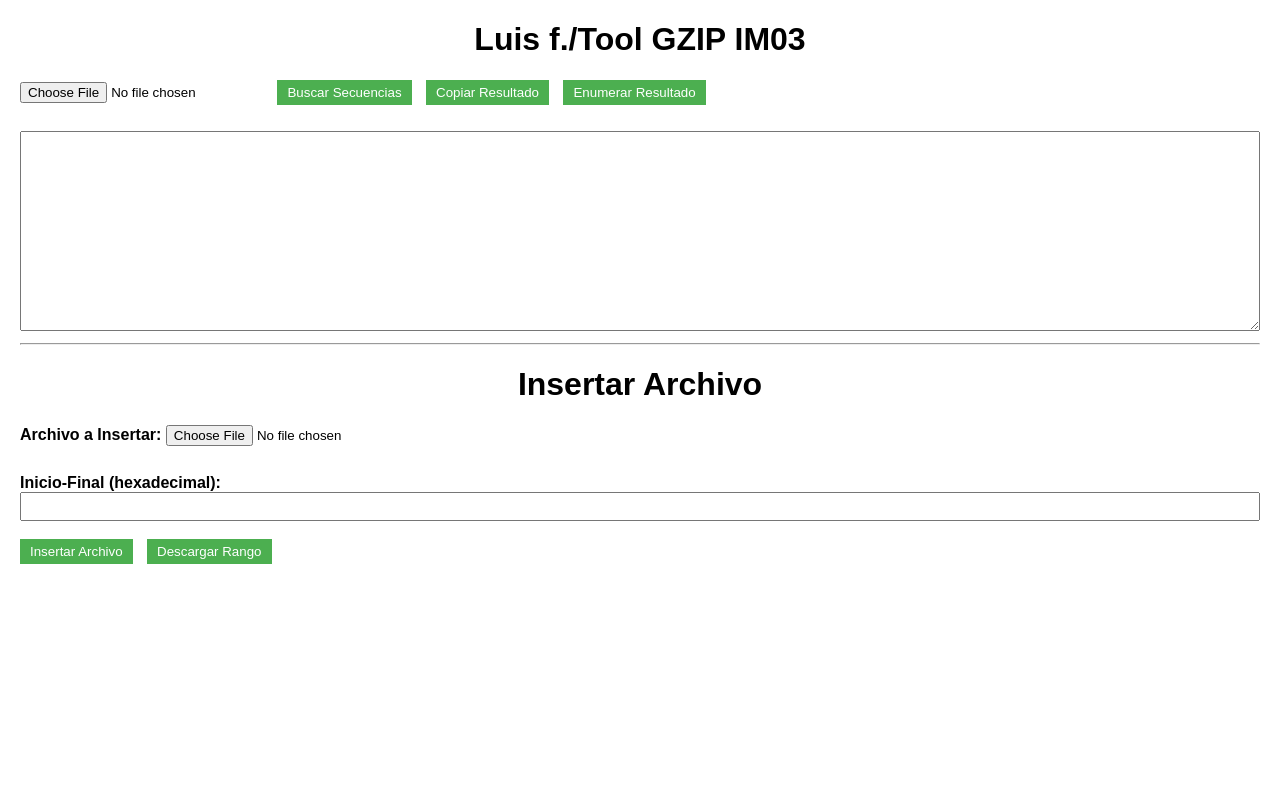
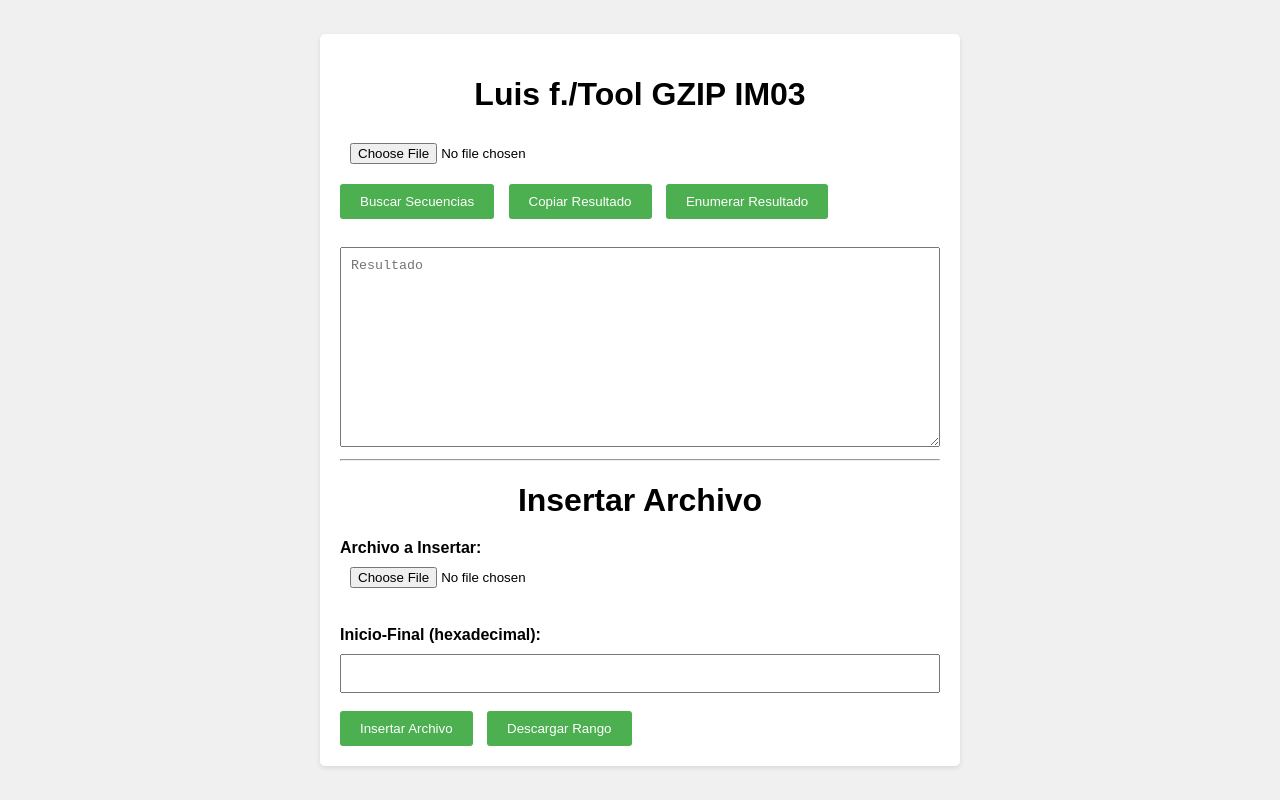
Before and after one commit to Luis9988/Editor-GZIP-IM03, a plain HTML site: page index.html in a window 1280 px wide. Drawn offline with Linux system fonts and the light colour scheme.

Commit message:
Update index.html

```diff
--- a/index.html
+++ b/index.html
@@ -2,53 +2,80 @@
 <html>
 <head>
     <title>Operaciones de Archivos</title>
+    <meta name="viewport" content="width=device-width, initial-scale=1">
     <style>
         body {
             font-family: Arial, sans-serif;
-            margin: 20px;
+            margin: 0;
+            padding: 0;
+            display: flex;
+            justify-content: center;
+            align-items: center;
+            height: 100vh;
+            background-color: #f0f0f0;
+        }
+        .container {
+            max-width: 600px;
+            width: 90%;
+            padding: 20px;
+            background-color: #fff;
+            border-radius: 5px;
+            box-shadow: 0 2px 5px rgba(0, 0, 0, 0.1);
+            overflow: hidden;
         }
         h1 {
             text-align: center;
+            margin-bottom: 20px;
         }
         input[type="file"] {
+            width: 100%;
+            padding: 10px;
             margin-bottom: 10px;
+            box-sizing: border-box;
         }
         button {
-            padding: 5px 10px;
+            display: inline-block;
+            padding: 10px 20px;
             margin-right: 10px;
             background-color: #4CAF50;
             color: white;
             border: none;
             cursor: pointer;
+            border-radius: 3px;
+            transition: background-color 0.3s;
         }
         button:hover {
-            background-color: #401159;
+            background-color: #45a049;
         }
         textarea {
             width: 100%;
             height: 200px;
-            padding: 5px;
+            padding: 10px;
+            margin-top: 10px;
             box-sizing: border-box;
             font-family: monospace;
+            resize: vertical;
         }
         label {
             font-weight: bold;
         }
         #range {
             width: 100%;
+            padding: 10px;
+            margin-top: 10px;
             box-sizing: border-box;
-            padding: 5px;
         }
     </style>
 </head>
 <body>
+    <div class="container">
         <h1>Luis f./Tool GZIP IM03</h1>
         <input type="file" id="fileInput">
         <button onclick="buscarSecuencias()">Buscar Secuencias</button>
         <button onclick="copiarResultado()">Copiar Resultado</button>
         <button onclick="enumerarResultado()">Enumerar Resultado</button>
         <br><br>
-    <textarea id="resultadoTextarea"></textarea>
+        <textarea id="resultadoTextarea" placeholder="Resultado"></textarea>
         <hr>
         <h1>Insertar Archivo</h1>
         <label for="fileInput">Archivo a Insertar:</label>
@@ -57,6 +84,8 @@
         <input type="text" id="range" pattern="[0-9a-fA-F]{1,8}-[0-9a-fA-F]{1,8}" title="Por favor, introduce un rango de inicio y final en formato hexadecimal"><br><br>
         <button onclick="insertFile()">Insertar Archivo</button>
         <button onclick="downloadRange()">Descargar Rango</button>
+    </div>
+
 
 
 
```
Lines whose indentation alone changed are shown as unchanged.
